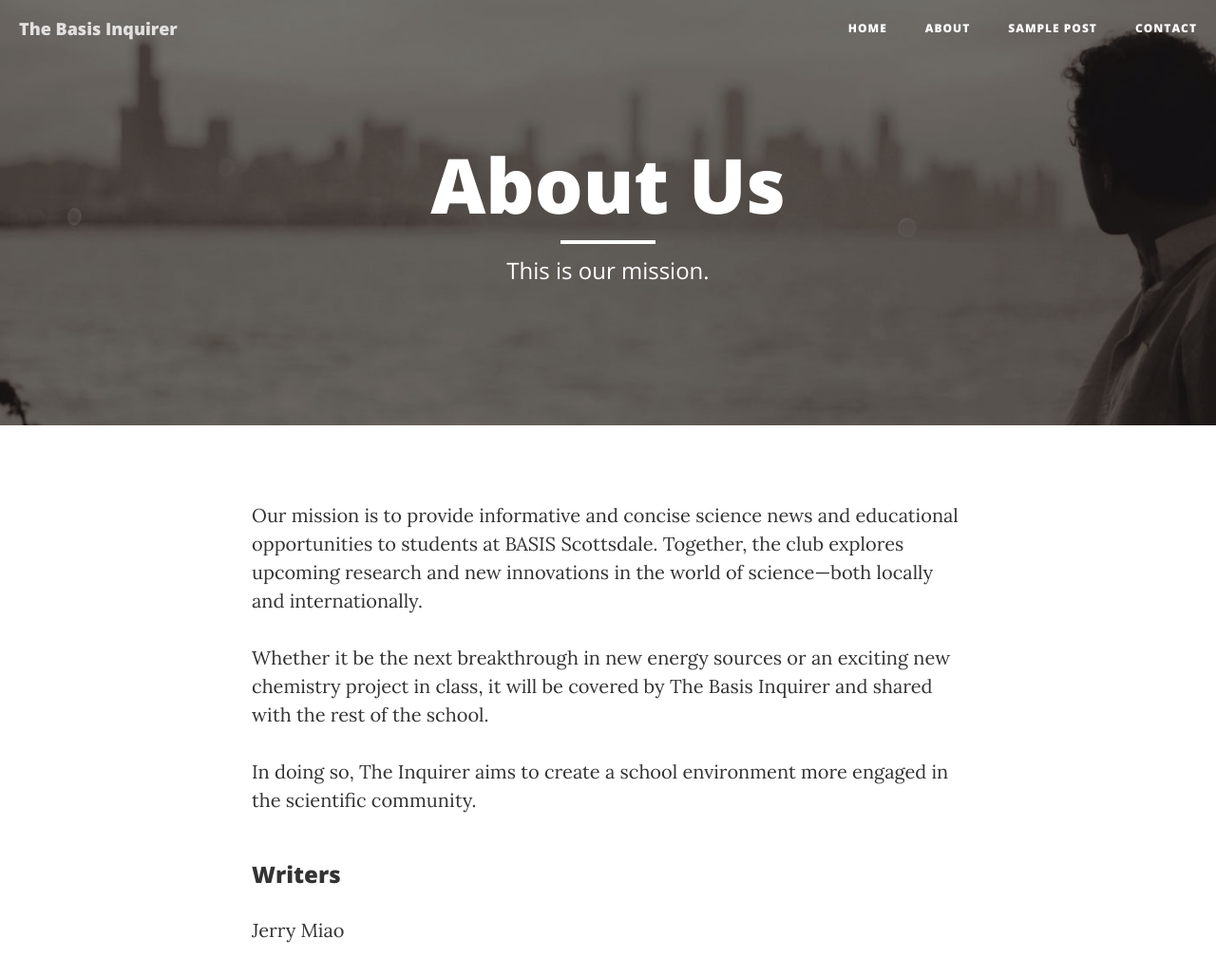
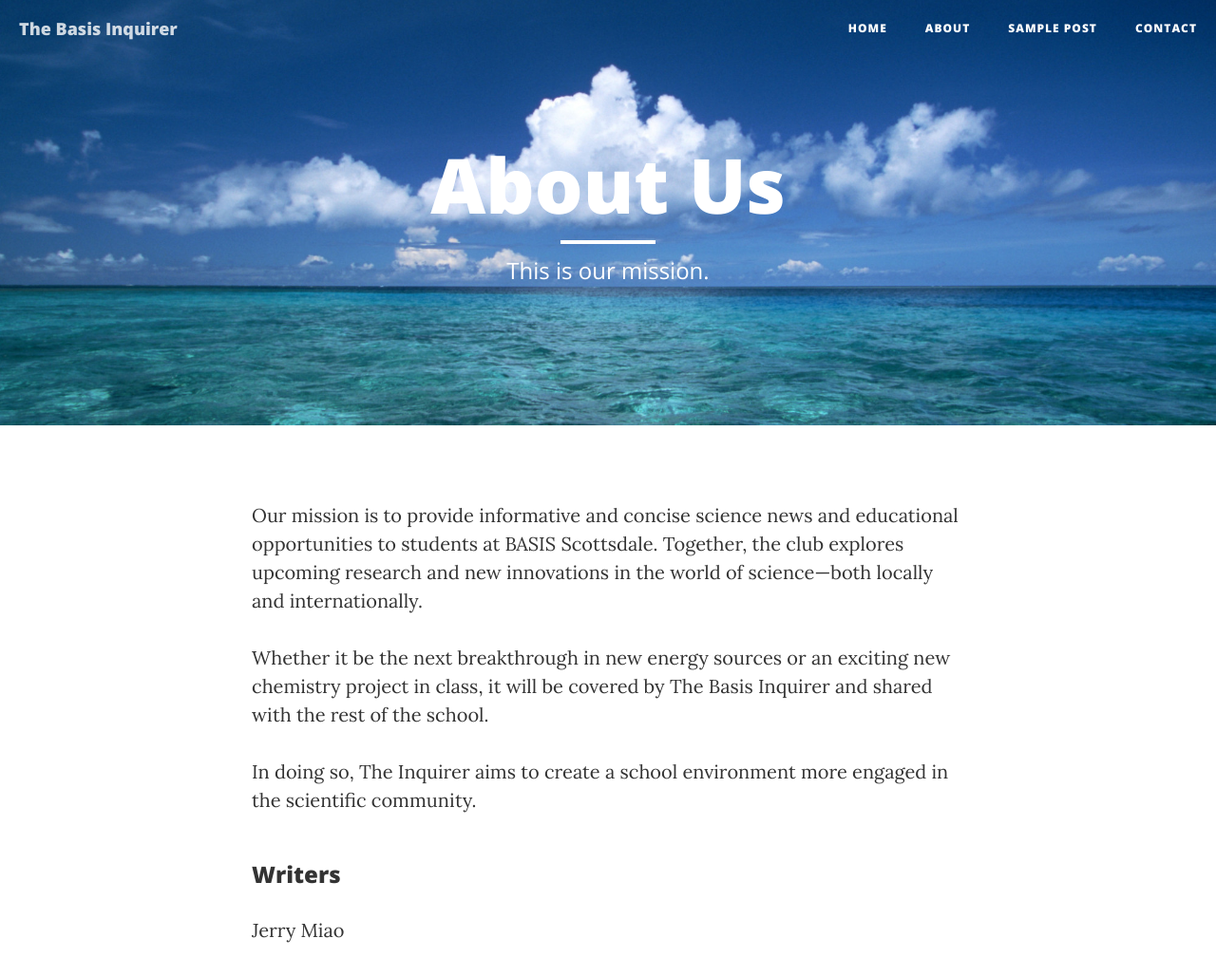
Before and after one commit to ArchitC/panzerpeach.github.io, a website: page about.html in a window 1280 px wide. Shown: the top 1028 px of the page at 95% size. Drawn offline with nearby package versions, Linux system fonts and the light colour scheme.

Commit message:
added about pic

```diff
--- a/about.html
+++ b/about.html
@@ -69,7 +69,7 @@
 
     <!-- Page Header -->
     <!-- Set your background image for this header on the line below. -->
-    <header class="intro-header" style="background-image: url('img/about-bg.jpg')">
+    <header class="intro-header" style="background-image: url('img/oceanpic.jpg')">
         <div class="container">
             <div class="row">
                 <div class="col-lg-8 col-lg-offset-2 col-md-10 col-md-offset-1">
```
